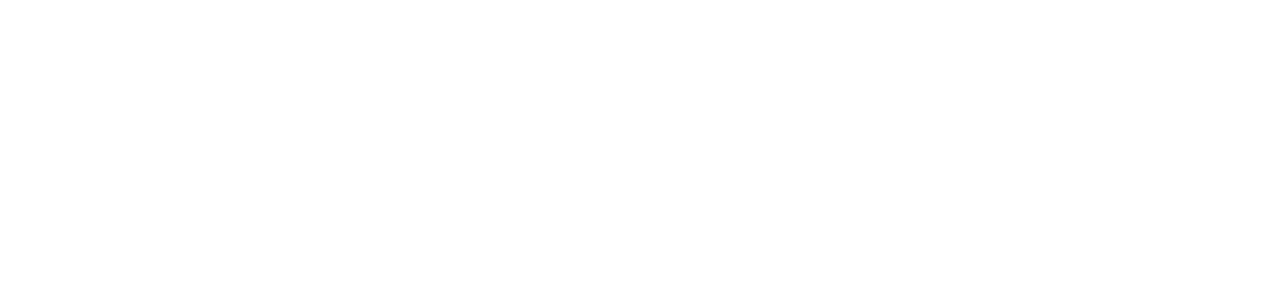
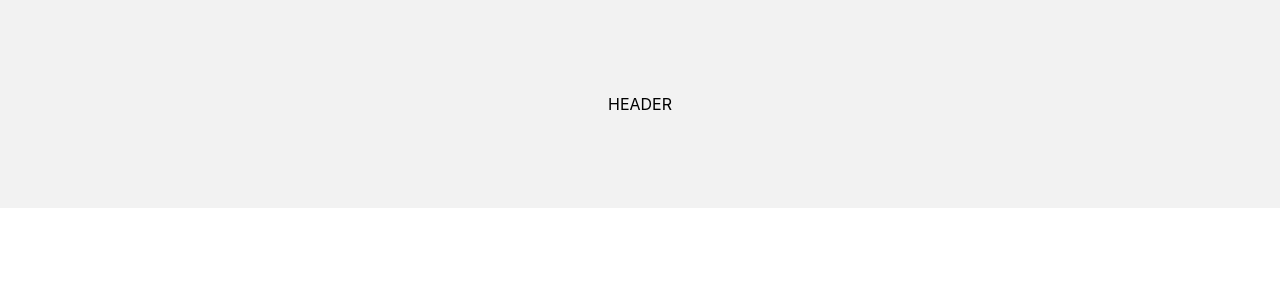
Before and after one commit to ruanha/tonsser, a React (Create React App) app: page / in a window 1280 px wide. Shown: the top 300 px of the page. Built offline with nearby package versions, Linux system fonts and the light colour scheme.

Commit message:
init header

```diff
--- a/src/App.module.css
+++ b/src/App.module.css
@@ -0,0 +1,8 @@
+.AppHeader {
+  background-color: #f2f2f2;
+  height: 208px;
+  display: flex;
+  flex-direction: column;
+  align-items: center;
+  justify-content: center;
+}
--- a/src/App.tsx
+++ b/src/App.tsx
@@ -2,8 +2,8 @@ import styles from "./App.module.css";
 
 function App() {
   return (
-    <div className="App">
-      <header className="App-header"></header>
+    <div>
+      <header className={styles.AppHeader}>HEADER</header>
     </div>
   );
 }
```
